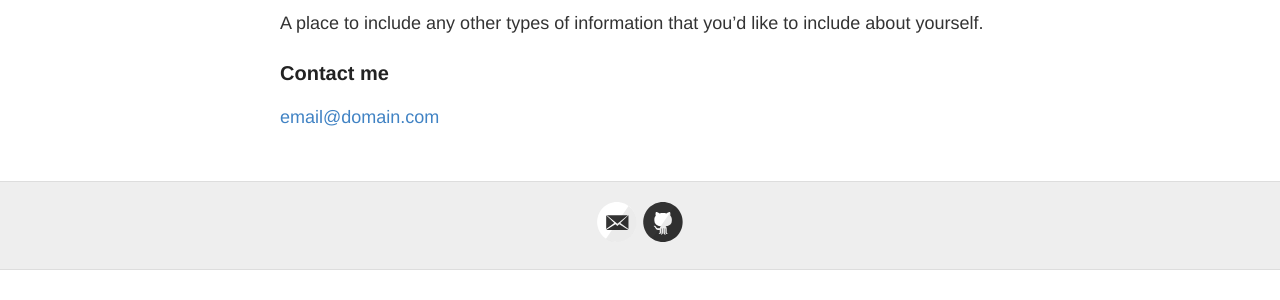
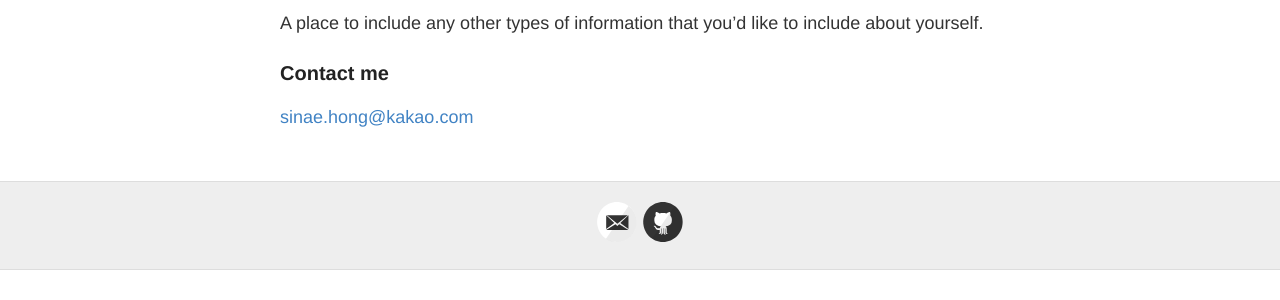
Before and after one commit to sinae-hong/log, a Jekyll site: the page built from about.md, in a window 1280 px wide. Shown: the part 310-610 px from the top of the page. Built offline with Jekyll 4.4.1, drawn with Linux system fonts in a browser that asks for light colours.

Commit message:
update info

```diff
--- a/about.md
+++ b/about.md
@@ -12,4 +12,4 @@ A place to include any other types of information that you'd like to include abo
 
 ### Contact me
 
-[email@domain.com](mailto:email@domain.com)
+[sinae.hong@kakao.com](mailto:sinae.hong@kakao.com)
```
